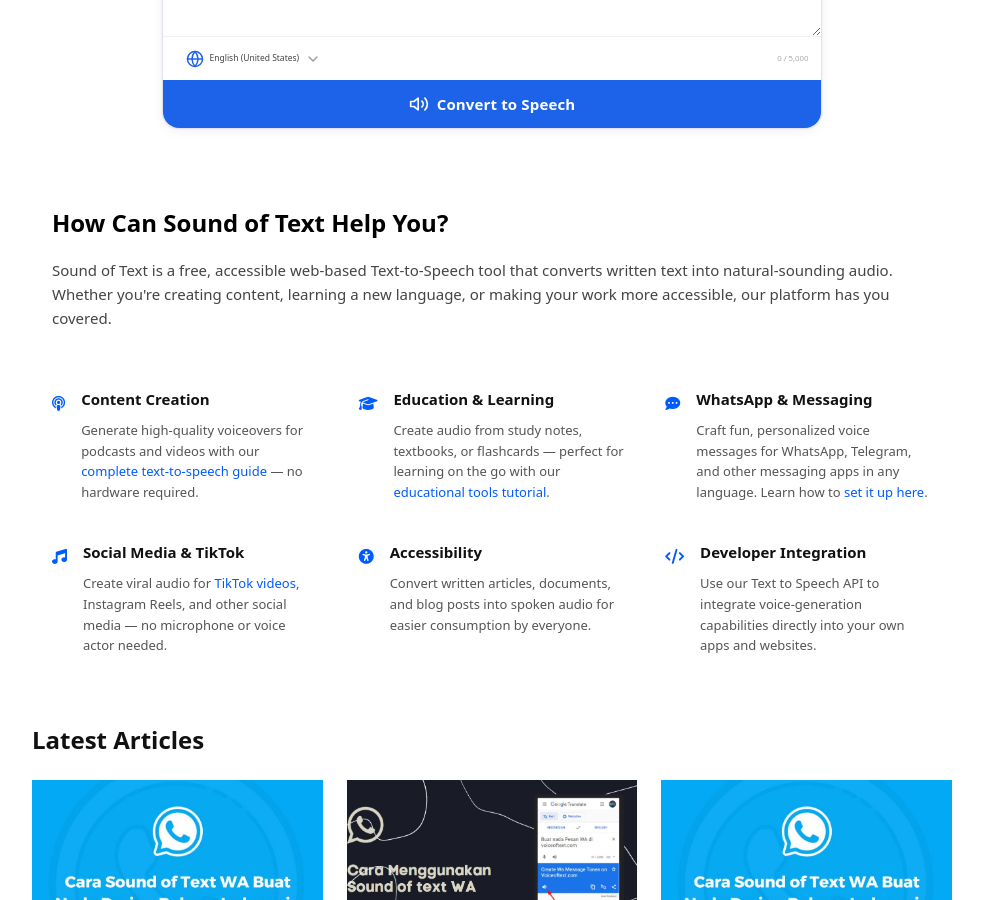
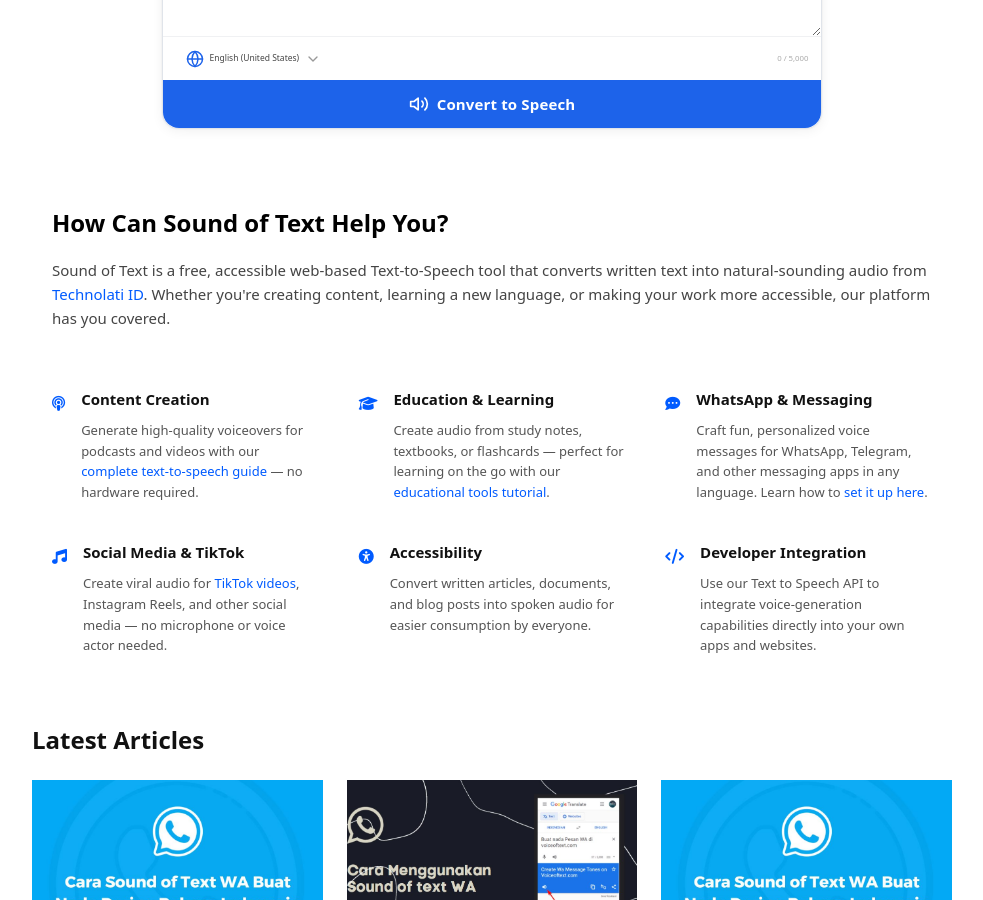
Before and after one commit to soundtext/soundtext.github.io, a Jekyll site: the page built from index.html, in a window 1280 px wide and 900 px high, scrolled down 695 px. Shown: the whole window, without its empty margins (148-1131 px from the left). Built offline with Jekyll 4.4.1, drawn with Linux system fonts in a browser that asks for light colours; nearby versions of some CDN libraries.

Commit message:
Update features.html

```diff
--- a/_includes/features.html
+++ b/_includes/features.html
@@ -2,7 +2,7 @@
     <div class="bnef-power-inner">
         <div class="bnef-power-header">
             <h2>How Can Sound of Text Help You?</h2>
-            <p>Sound of Text is a free, accessible web-based Text-to-Speech tool that converts written text into natural-sounding audio. Whether you're creating content, learning a new language, or making your work more accessible, our platform has you covered.</p>
+            <p>Sound of Text is a free, accessible web-based Text-to-Speech tool that converts written text into natural-sounding audio from <a href="https://id.technolati.com/">Technolati ID</a>. Whether you're creating content, learning a new language, or making your work more accessible, our platform has you covered.</p>
         </div>
 
         <div class="bnef-power-grid">
```
